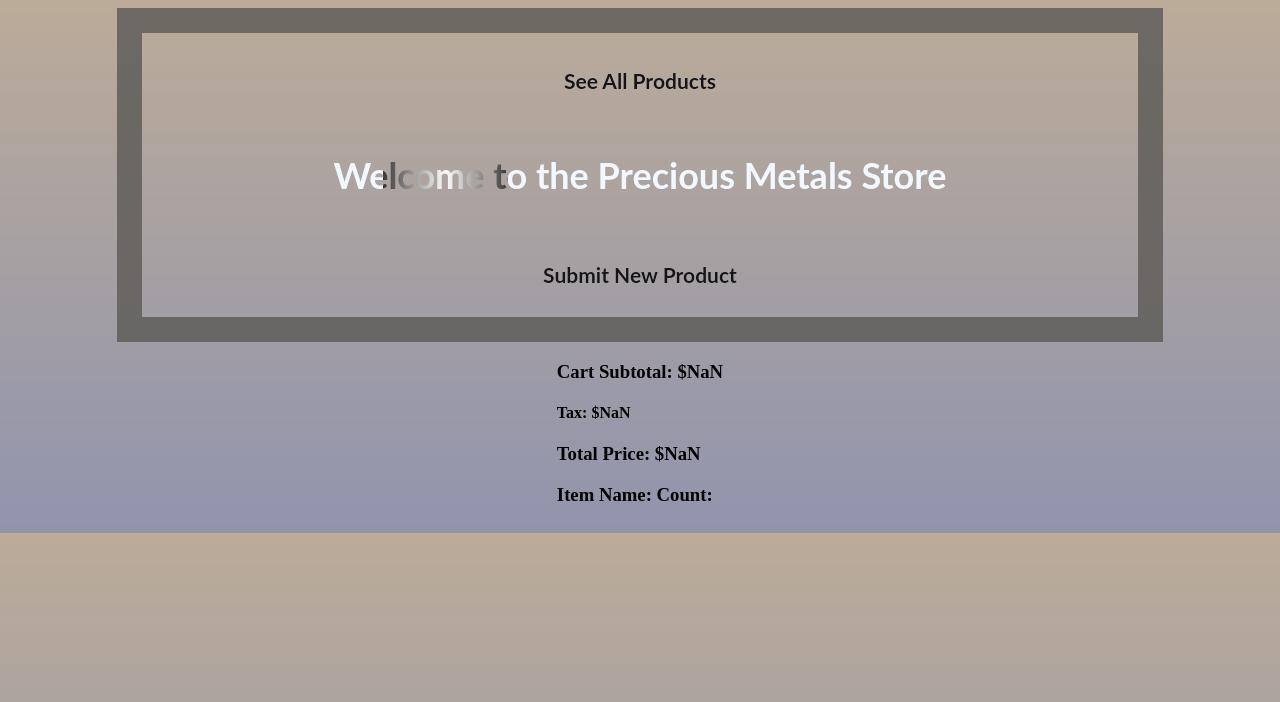
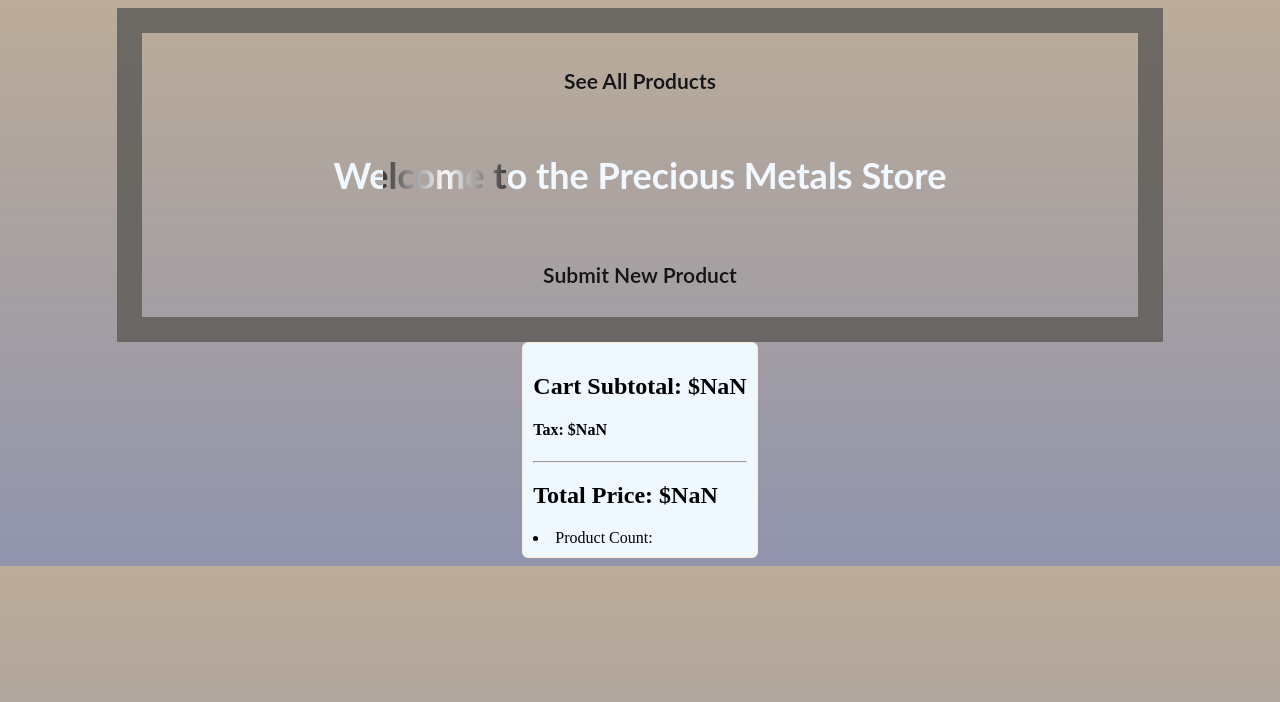
Before and after one commit to DeborahCampos1/E-Commerce-CTA, a React (Create React App) app in the folder front-end/: page /cart in a window 1280 px wide. Shown: the top 702 px of the page. Built offline with nearby package versions, Linux system fonts and the light colour scheme; no server answers.

Commit message:
Cart Toggles Bug Fixes needed

```diff
--- a/front-end/src/Components/AllProducts.js
+++ b/front-end/src/Components/AllProducts.js
@@ -2,18 +2,27 @@ import axios from "axios";
 import { useState, useEffect } from "react";
 import { Link } from "react-router-dom";
 import Cart from "./Cart";
+import SelectOptions from "./Sort";
 const API = process.env.REACT_APP_API_URL;
 
 function AllProducts() {
   const [products, setProducts] = useState([]);
   const [subtotal, setSubTotal]= useState(0);
-  const [itemCount, setItemCount] = useState(0);
+  const [itemcount, setitemcount] = useState(0);
   const [viewcart, setviewCart] = useState(false);
-  const [itemName, setitemName] = useState("");
-  const [listproducts, setListProducts] = useState([
-   {productName: itemName , productAmount: itemCount}
-  ])
+  const [itemname, setitemName] = useState([]);
+  const [optionvalue, setOptionValue] = useState("");
 
+  const handleSort = (e)=>{
+      setOptionValue(e.target.value)
+      console.log(optionvalue)
+
+    let sorted = products.sort((a,b)=>{
+      return a.price > b.price ? 1 : -1;
+    })
+    setProducts(sorted)
+    console.log(sorted)
+  }
   useEffect(() => {
     axios
       .get(`${API}/products`)
@@ -24,16 +33,17 @@ function AllProducts() {
         })
   }, []);
 
-  const handleSort = ()=>{
-    let sorted = products.sort((a,b)=>{
-      return a.price > b.price ? 1 : -1;
-    })
-    console.log(productList)
-    console.log(sorted)
+  const handleAdd =(e) =>{
+      setitemcount(itemcount + 1)
+      setSubTotal(subtotal + Number(e.target.value))
+      setitemName([...itemname, e.target.id])
   }
-  const handleAdd =(e) =>{
-      setItemCount(itemCount + 1)
-      setSubTotal(subtotal + Number(e.target.value))
+  const handleSubtract =(e) =>{
+        if(itemcount > 0 && itemname.includes(e.target.id)){
+          setitemcount(itemcount - 1)
+          setSubTotal(subtotal - Number(e.target.value))
+          setitemName(itemname.pop(e.target.id))
+        }
   }
   const viewCart =()=>{
     console.log(viewcart)
@@ -46,13 +56,14 @@ function AllProducts() {
       <div key={index}>
         <div className="description">
           <Link to={`/products/${product.id}`}><h2>{product.description}</h2></Link>
-          <span><button id={product.name} value={product.price} onClick={handleAdd} className="Cart">Add to Cart</button></span>
+          <span><button id={product.description} value={product.price} onClick={handleAdd} className="Cart">Add to Cart</button></span>
         </div>
         <article key={index} className="Product" >
           <h3>{product.name}</h3>
           <img src={product.image} alt={product.name}></img>
           <h3>{formatPrice(product.price)}</h3>
         </article>
+          <span><button id={product.description} value={product.price} onClick={handleSubtract} className="Cart">Remove Item</button></span>
         <hr></hr>
       </div>
     )
@@ -61,10 +72,12 @@ function AllProducts() {
 
   return (
     <div >
-      <div className="buttons"><button>Sort by Featured</button>
-          <button onClick={handleSort}>Sort By Price</button>
+      <div className="buttons">
+        <div>
+          <SelectOptions onChange={handleSort} />
+        </div>
+          {viewcart ? <Cart itemname={itemname} itemcount={itemcount} subtotal={subtotal}/> : null}
           <button onClick={viewCart}>{!viewcart ? "View Cart" : "Hide Cart "}</button>
-          {viewcart ? <Cart itemName={itemName} itemCount={itemCount} subtotal={subtotal}/> : null}
       </div>
       <hr></hr>
       <div className="Products">{productList}</div>
--- a/front-end/src/Components/Cart.js
+++ b/front-end/src/Components/Cart.js
@@ -2,15 +2,21 @@ import { useState , useEffect} from 'react';
 import currencyFormatter from "./Utility"
 
 
-function Cart ({subtotal, itemName, itemCount}){
+function Cart ({subtotal, itemname, itemcount}){
+    // const [cartcontents, setCartContents] = useState({
+    //     subtotal: subtotal,
+    //     itemname: itemname,
+    //     itemcount: itemcount
+    // })
     let totalprice = subtotal * 1.08;
 
     return (
-        <div>
-            <h3>Cart Subtotal: {currencyFormatter.format(subtotal)}</h3>
+        <div className='cart'>
+            <h2>Cart Subtotal: {currencyFormatter.format(subtotal)}</h2>
             <h4>Tax: {currencyFormatter.format(subtotal * 0.08)}</h4>
-            <h3>Total Price: {currencyFormatter.format(totalprice)}</h3>
-            <h3>Item Name: {itemName} Count: {itemCount} </h3>
+            <hr></hr>
+            <h2>Total Price: {currencyFormatter.format(totalprice)}</h2>
+            <li> Product Count: {itemcount} </li>
         </div>
     )
 }
--- a/front-end/src/Components/ProductDetails.js
+++ b/front-end/src/Components/ProductDetails.js
@@ -2,6 +2,7 @@ import { useState, useEffect } from "react";
 import { Link, useParams, useNavigate } from "react-router-dom";
 import axios from 'axios';
 import currencyFormatter from "./Utility";
+import Cart from "./Cart.js"
 
 const API = process.env.REACT_APP_API_URL;
 
@@ -35,13 +36,16 @@ function ProductDetails() {
           <h1>{product.description}</h1>
         <button>Add To Cart</button>
         </div>
+        <aside>
+
+        </aside>
           <img src={product.image}alt={product.description}></img>
-          <p>
+          <div>
           <h2>Price: {currencyFormatter.format(product.price)} USD</h2>
           <h1> Featured Product: {product.featured ? <span>⭐️</span> : "No" } | <span>{product.in_stock ? "In Stock" : "Out of Stock"} </span></h1>
             <h3>Product Weight: {product.weight} Oz</h3>
             <h3>Rating: {product.rating}</h3>
-          </p>
+          </div>
         <button onClick={handleDelete}> Delete </button>
         <button><Link to={`/products/${id}/edit`}>Edit</Link></button>
         <h3><Link to="/products"> Back to All Products</Link></h3>
--- /dev/null
+++ b/front-end/src/Components/Sort.js
@@ -0,0 +1,16 @@
+
+const SelectOptions =(handleSort)=>{
+    let options = ["Price High-Low ", "Price Low-High", "Featured Product"]
+    return(
+            <form onChange={(e)=>handleSort}>
+                <label><h3>Sort Product By: </h3></label>
+                <select name="selectList" id="selectList">
+                    <option value={options[0]}>{options[0]}</option>
+                    <option value={options[1]}>{options[1]}</option>
+                    <option value={options[2]}>{options[2]}</option>
+                </select>
+                {/* <input type="submit"></input> */}
+            </form>
+    )
+}
+export default SelectOptions
--- a/front-end/src/index.css
+++ b/front-end/src/index.css
@@ -250,3 +250,10 @@ h2 a:hover{
   color:rgb(255, 253, 240);
   border: 4px solid rgb(179, 189, 206);
 }
+
+.cart{
+  border: 1px solid blanchedalmond;
+  padding: 10px;
+  background-color:  aliceblue;
+  border-radius: 6px;
+}
```
Also changed, not shown: 1 other file (tests, documents, lock files or other folders).
